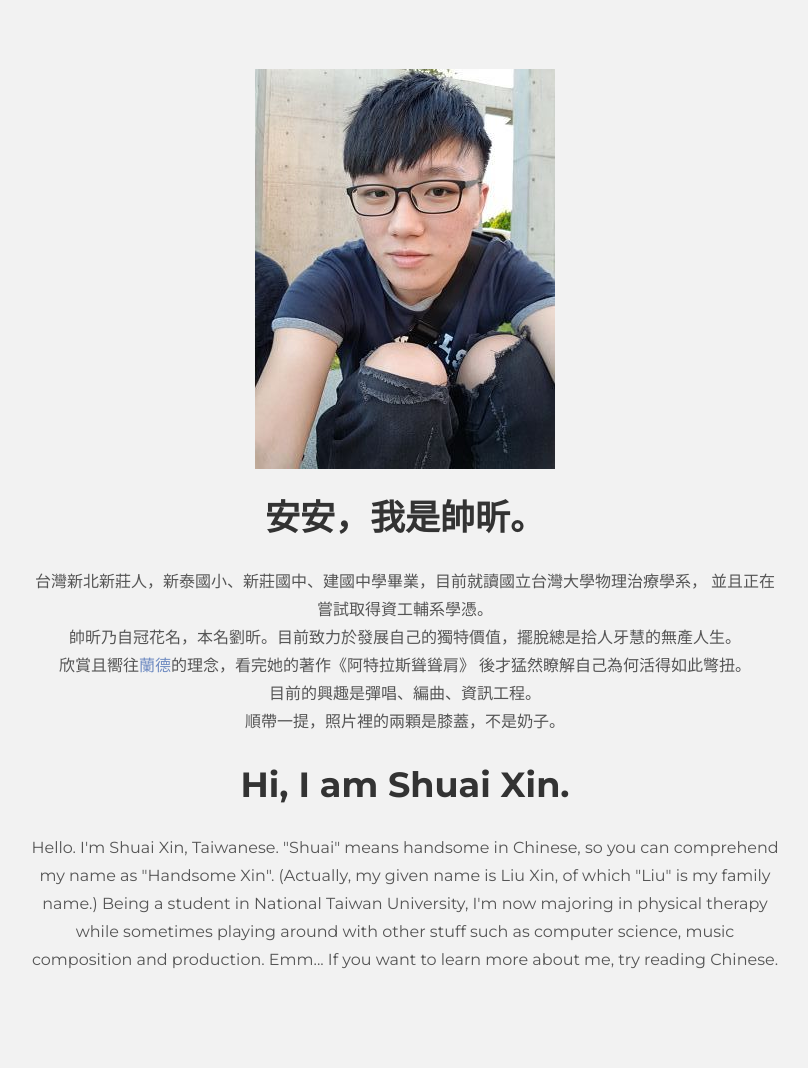
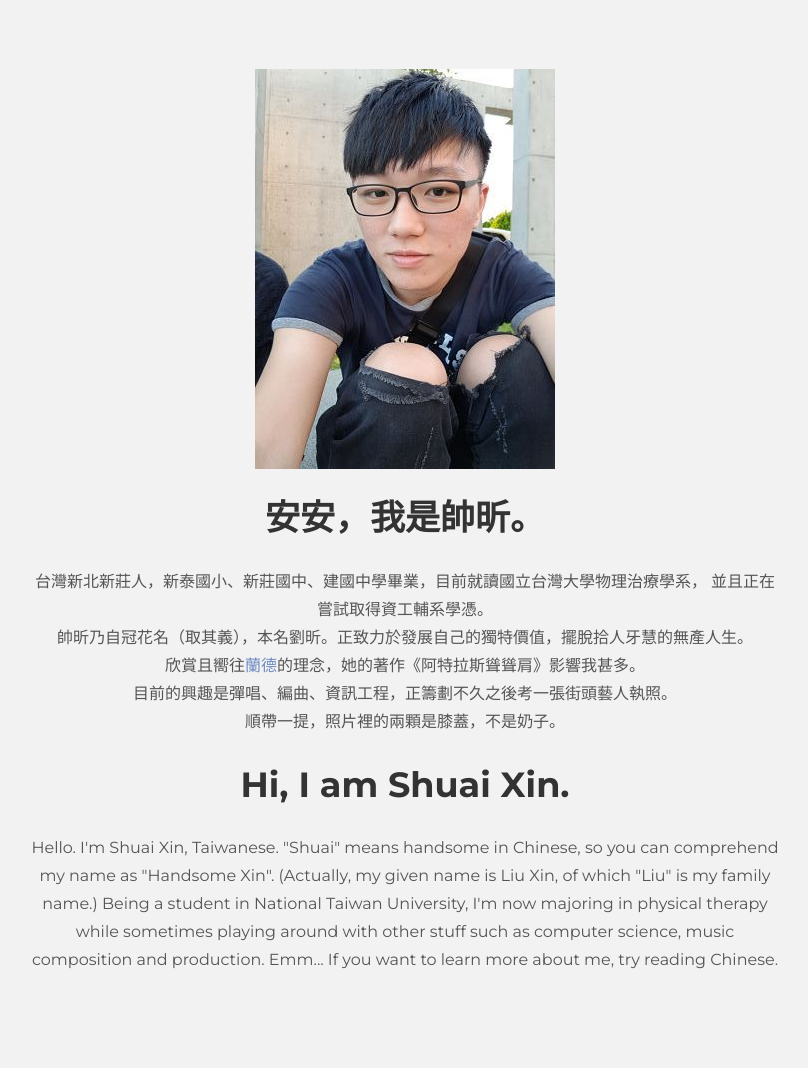
Before and after one commit to Shuai-Xin/sxsite, a Django app: page / in a window 1280 px wide. Shown: the part 192-1260 px from the top of the page, without its empty margins (235-1043 px from the left). Run offline with Django 3.2, Linux system fonts and the light colour scheme; some libraries are stand-ins or nearby versions.

Commit message:
revise profile

```diff
--- a/templates/index.html
+++ b/templates/index.html
@@ -66,10 +66,9 @@
 					<h1>安安，我是帥昕。</h1>
 					<p>台灣新北新莊人，新泰國小、新莊國中、建國中學畢業，目前就讀國立台灣大學物理治療學系，
             並且正在嘗試取得資工輔系學憑。<br/>
-帥昕乃自冠花名，本名劉昕。目前致力於發展自己的獨特價值，擺脫總是拾人牙慧的無產人生。<br/>
-欣賞且嚮往<a href="https://zh.wikipedia.org/wiki/艾茵·兰德">蘭德</a>的理念，看完她的著作《阿特拉斯聳聳肩》
-後才猛然瞭解自己為何活得如此彆扭。<br/>
-目前的興趣是彈唱、編曲、資訊工程。<br/>
+帥昕乃自冠花名（取其義），本名劉昕。正致力於發展自己的獨特價值，擺脫拾人牙慧的無產人生。<br/>
+欣賞且嚮往<a href="https://zh.wikipedia.org/wiki/艾茵·兰德">蘭德</a>的理念，她的著作《阿特拉斯聳聳肩》影響我甚多。<br/>
+目前的興趣是彈唱、編曲、資訊工程，正籌劃不久之後考一張街頭藝人執照。<br/>
 順帶一提，照片裡的兩顆是膝蓋，不是奶子。
 </p>
 					<h1>Hi, I am Shuai Xin.</h1>
```
